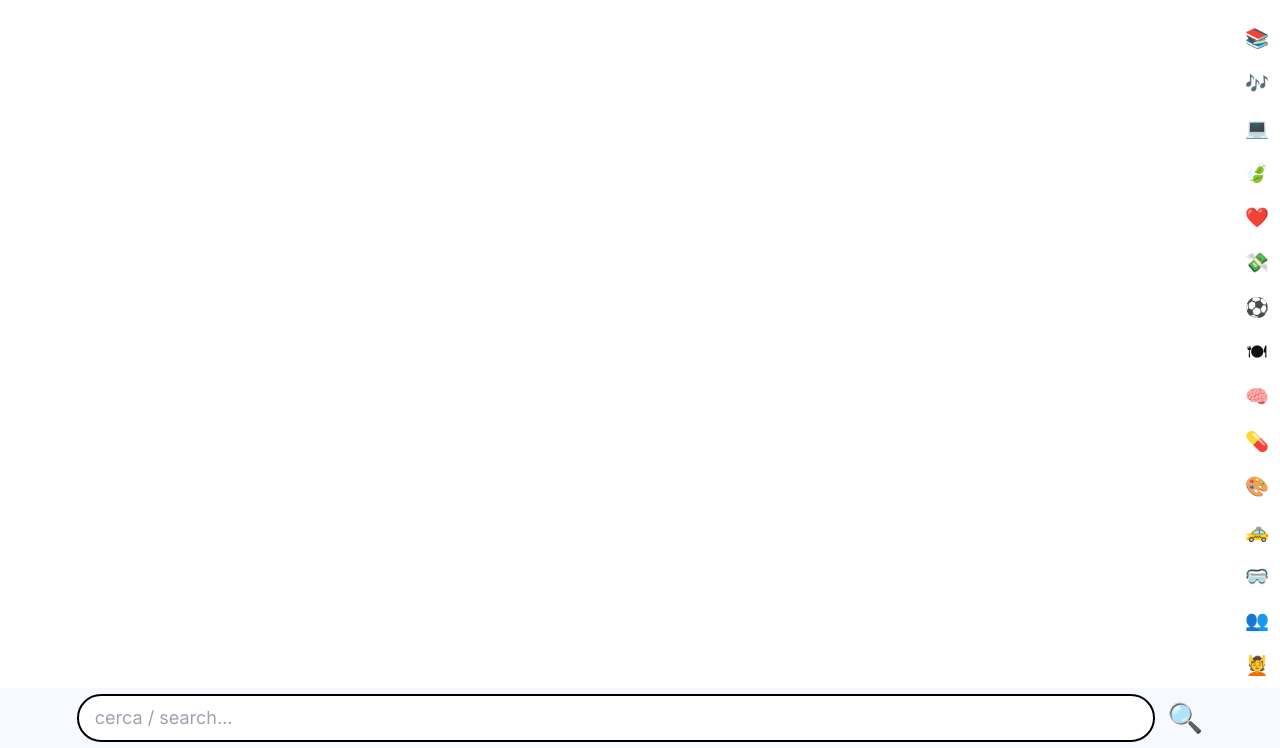
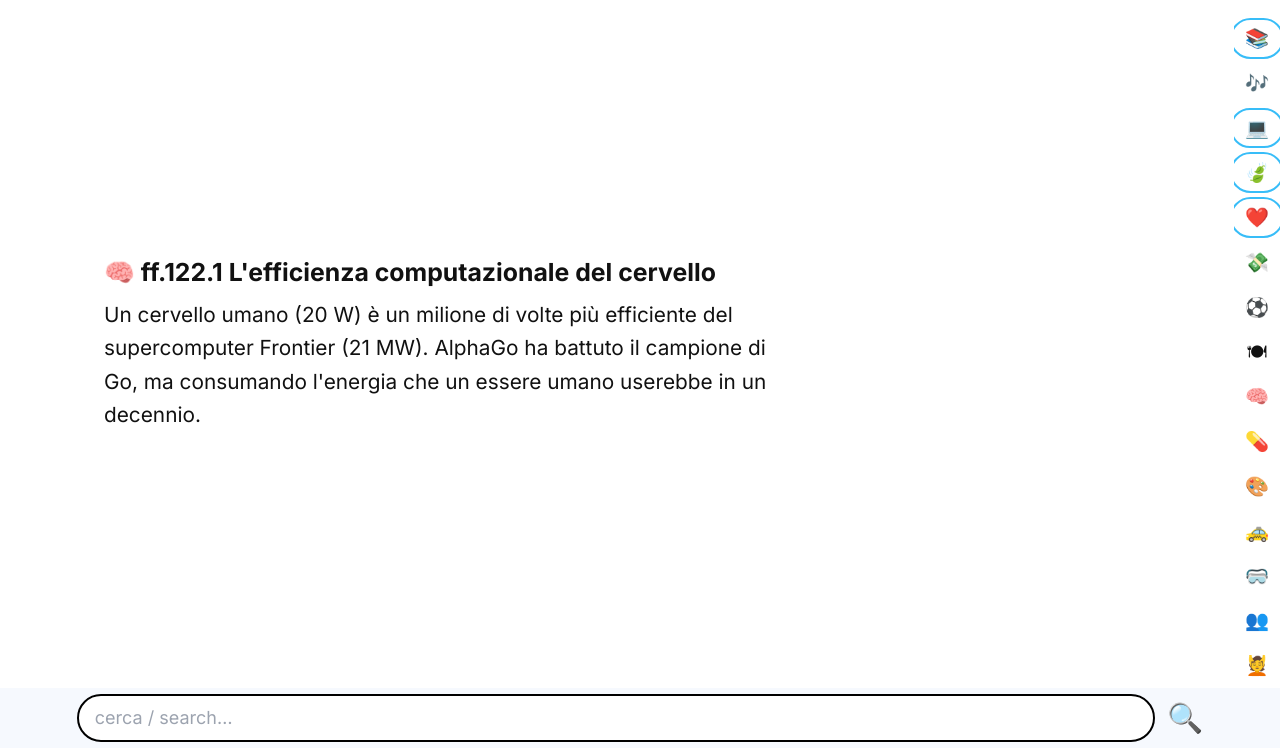
Before and after one commit to micmer-git/ff, a plain HTML site: page index.html in a window 1280 px wide. Shown: the part 52-800 px from the top of the page. Drawn offline with nearby package versions, Linux system fonts and the light colour scheme.

Commit message:
index default?

```diff
--- a/index.html
+++ b/index.html
@@ -115,6 +115,13 @@ allTags.forEach(tag=>{
   side.appendChild(el);
 });
 
+['❤️','🍃','💻','📚'].forEach(tag => {
+  selTags.add(tag);
+  // Visually activate the pill
+  const pill = Array.from(side.children).find(el => el.textContent === tag);
+  if (pill) pill.classList.add('active');
+});
+
 $('#ctaCoffee').onclick=()=>open('https://www.paypal.com/paypalme/michelemerelli');
 $('#ctaAbout').onclick =()=>open('https://linktr.ee/micmer');
 $('#langBtn').onclick   =()=>{
@@ -145,6 +152,15 @@ function loadData(){
     document.querySelectorAll('#side .pill.active').forEach(p=>p.classList.remove('active'));
     q='';
     searchInput.value='';
+
+    // ---- ADD THIS BLOCK ----
+    ['❤️','🍃','💻','📚'].forEach(tag => {
+      selTags.add(tag);
+      // Visually activate the pill
+      const pill = Array.from(side.children).find(el => el.textContent === tag);
+      if (pill) pill.classList.add('active');
+    });
+    // ---- END BLOCK ----
 
     render();
   });
```
